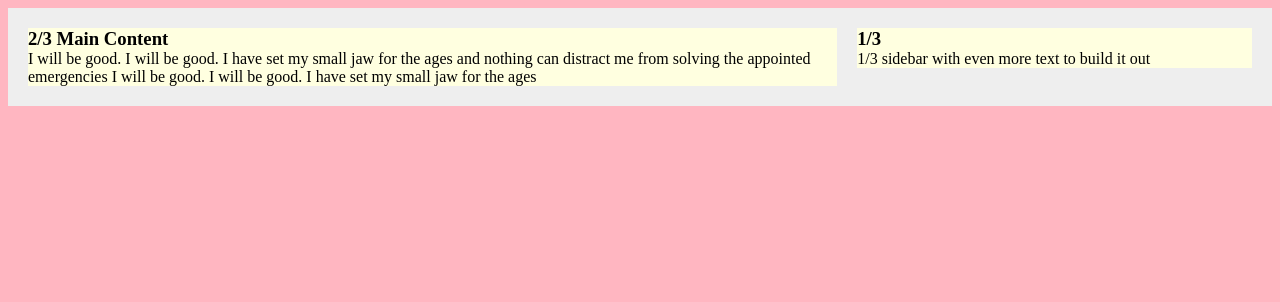
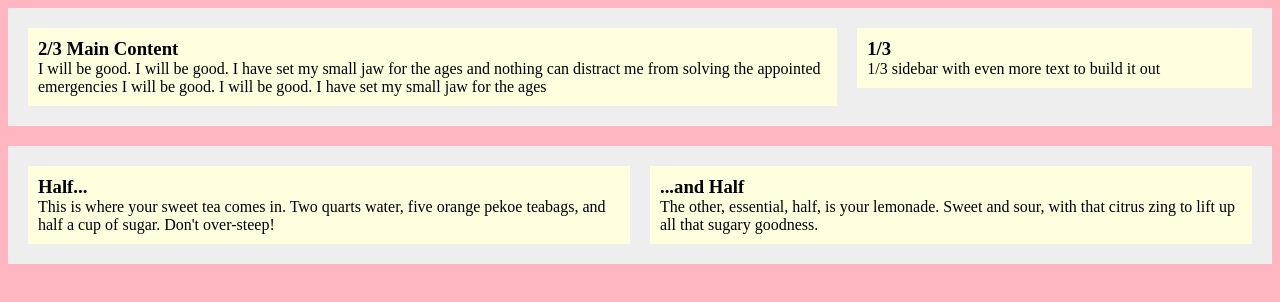
Before and after one commit to mgienow/grid, a plain HTML site: page index.html in a window 1280 px wide. Drawn offline with Linux system fonts and the light colour scheme.

Commit message:
add half and half boxes

```diff
--- a/index.html
+++ b/index.html
@@ -21,16 +21,23 @@
       </article>
     </div>
 </div>
+<div class="grid grid-pad">
+    <div class="col-1-2">
+      <article>
+        <h3>Half...</h3>
+        <p>This is where your sweet tea comes in. Two quarts water, five orange pekoe teabags, and half a cup of sugar. Don't over-steep!</p>
+      </article>
+    </div>
+    <div class="col-1-2">
+      <article>
+        <h3>...and Half</h3>
+        <p>The other, essential, half, is your lemonade. Sweet and sour, with that citrus zing to lift up all that sugary goodness.</p>
+      </article>
+    </div>
 
-
-
-
+</div>
 
 
 
 </body>
-
-
-
-
 </html>
--- a/style.css
+++ b/style.css
@@ -31,6 +31,7 @@ body {
 }
  article {
    background: lightyellow;
+   padding: 10px;
  }
 .col-2-3 {
   width: 66.66%;
@@ -39,7 +40,10 @@ body {
 .col-1-3 {
   width: 33.33%
 }
+.col-1-2 {
+  width: 50%;
 
+}
 *, *:after, *:before {
   -webkit-box-sizing: border-box;
   -moz-box-sizing: border-box;
```
